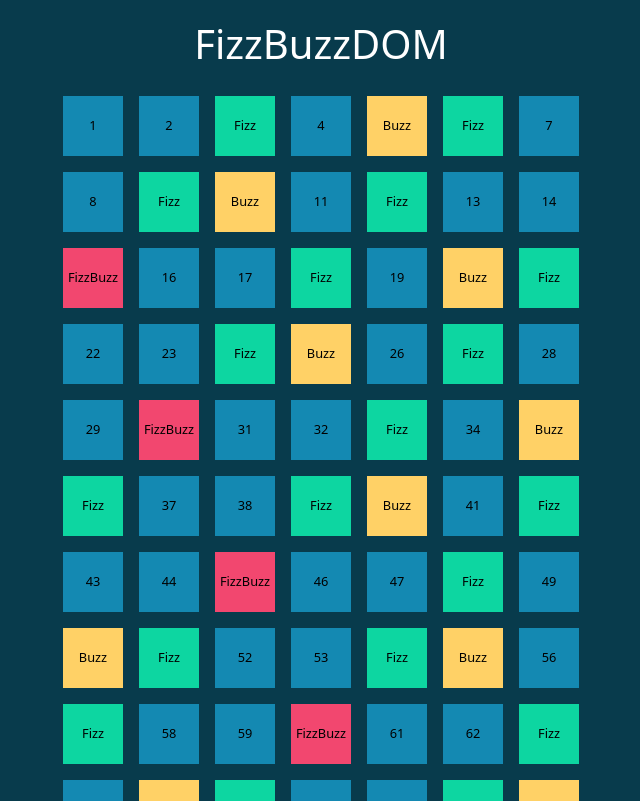
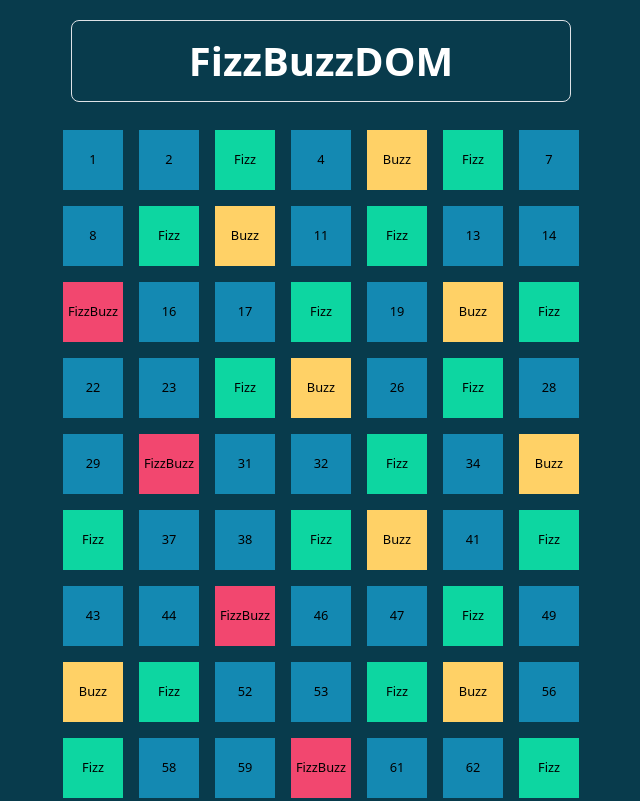
Before and after one commit to FRJess/js-fizzbuzz, a plain HTML site: page index.html in a window 1280 px wide. Shown: the top 801 px of the page, without its empty margins (319-959 px from the left). Drawn offline with nearby package versions, Linux system fonts and the light colour scheme.

Commit message:
[add] comments

```diff
--- a/css/style.css
+++ b/css/style.css
@@ -1,18 +1,26 @@
+/* GENERAL */
 *{
   margin: 0;
   padding: 0;
   box-sizing: border-box;
 }
 
+/* BODY STYLE */
 body{
   background-color: #083B4C;
   color: white;
 }
 
+/* HEADER STYLE */
 header{
   max-width: 500px;
   margin: 20px auto;
+  box-shadow: #0DD6A1
+  ;
 }
+
+/* MAIN STYLE */
+
 
 .container{
   flex-wrap: wrap;
@@ -42,7 +50,3 @@ header{
 .fizzbuzz{
   background-color: #F2476F;
 }
-
-.i{
-  display: none;
-}
--- a/index.html
+++ b/index.html
@@ -17,17 +17,20 @@
 </head>
 
 <body>
+
+  <!-- HEADER -->
   <header>
-    <h1 class="text-center">FizzBuzzDOM</h1>
+
+    <h1 class="text-center fw-bold border rounded-3 py-3">FizzBuzzDOM</h1>
+
   </header>
 
+  <!-- MAIN -->
+  <main>
 
+    <div class="container d-flex justify-content-center mx-auto"> </div>
 
-  <div class="container d-flex justify-content-center mx-auto">
-
-
-  </div>
-
+  </main>
 
   <!-- JS -->
   <script src="js/script.js"></script>
```
Also changed, not shown: js/script.js (+7 -7 lines).
